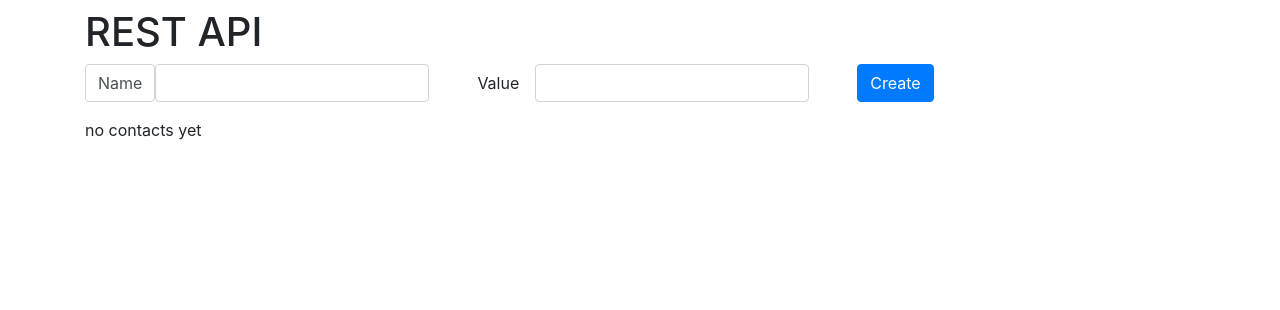
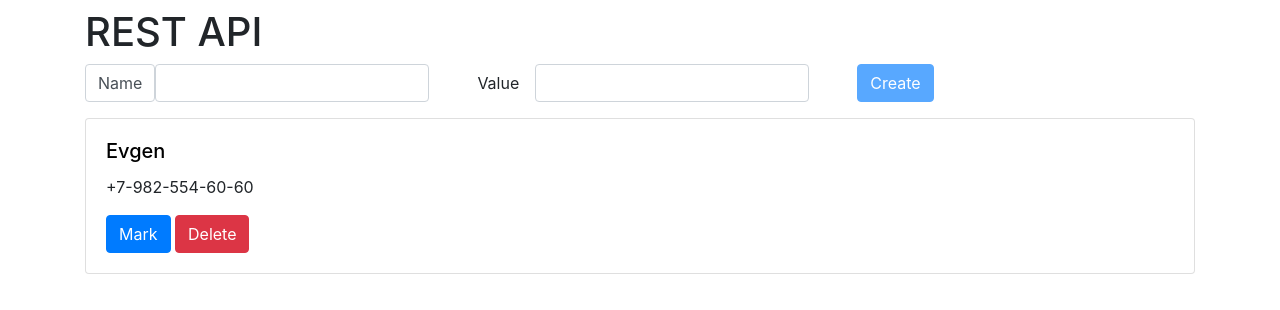
Before and after one commit to Evgeny-Laznevoy/rest-api, a website with bundled scripts: page client/index.html in a window 1280 px wide. Built offline with nearby package versions, Linux system fonts and the light colour scheme.

Commit message:
Added description of button click methods

```diff
--- a/client/frontend.js
+++ b/client/frontend.js
@@ -8,16 +8,33 @@ new Vue({
                 name: '',
                 value: ''
             },
-            contacts:[]
+            contacts:[
+                {id: 1, name: 'Evgen', value: '+7-982-554-60-60', marked: false}
+            ],
+            disableValue: false
         }
     },
     methods: {
         CreateContact(){
             const {...contact} = this.form
 
-            this.contacts.push({...contact, id: Date.now()})
+            let lastId = this.contacts.length;
+
+            this.contacts.push({...contact, id: ++lastId, marked: false})
 
             this.form.name = this.form.value = ''
+        },
+        markContact(id){
+            const contact = this.contacts.find(c => c.id === id)
+            contact.marked = true
+        },
+        removeContact(id){
+            this.contacts = this.contacts.filter(contact => contact.id !== id)
+        }
+    },
+    computed: {
+        canCreate(){
+            return this.form.value && this.form.name
         }
     },
 })
--- a/client/index.html
+++ b/client/index.html
@@ -25,16 +25,16 @@
             <label for="value" class="mr-3">Value</label>
             <input type="text" class="form-control" id="value" v-model="form.value">
         </div>
-        <button class="btn btn-primary" type="submit">Create</button>
+        <button class="btn btn-primary" type="submit" :disabled="!canCreate">Create</button>
     </form>
 
     <div v-if="contacts.length">
         <div class="card mb-3" v-for="contact in contacts">
             <div class="card-body">
-                <h5 class="card-title">{{contact.name}}</h5>
+                <h5 class="card-title" :style="{color: contact.marked ? 'red' : 'black'}">{{contact.name}}</h5>
                 <p class="card-text">{{contact.value}}</p>
-                <button class="btn btn-primary">Cancel</button>
-                <button class="btn btn-danger">Delete</button>
+                <button class="btn btn-primary" @click="markContact(contact.id)" :disabled="contact.marked">Mark</button>
+                <button class="btn btn-danger" @click="removeContact(contact.id)">Delete</button>
             </div>
         </div>
     </div>
```
